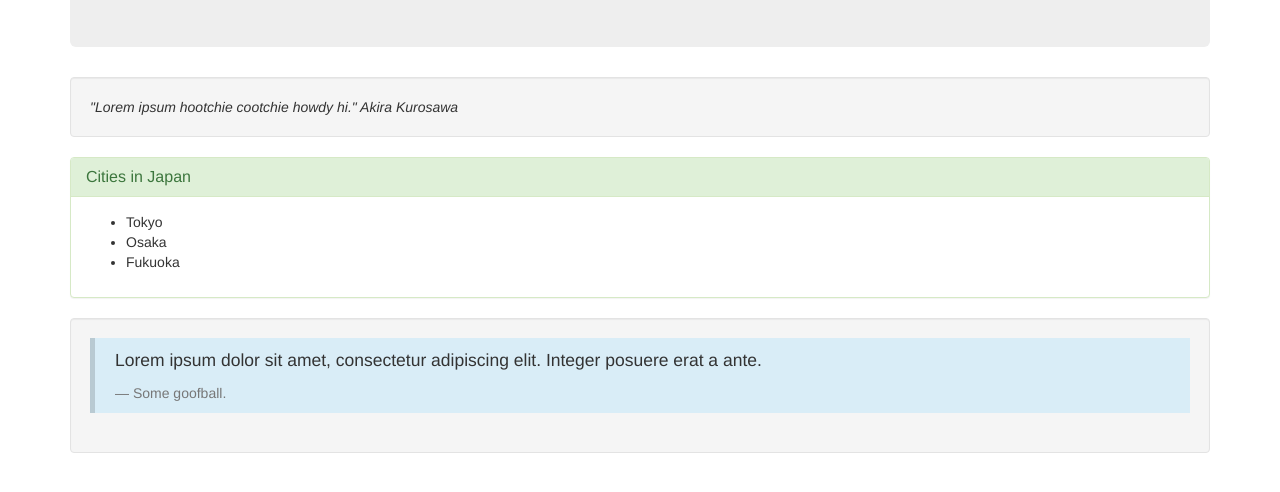
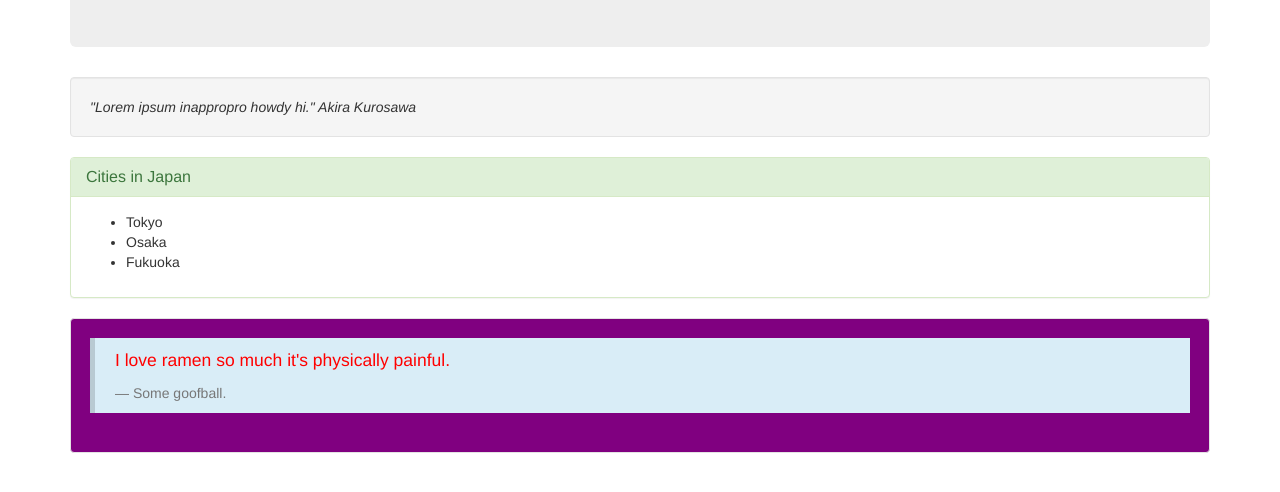
Before and after one commit to josephfriesen/vacation-site, a plain HTML site: page index.html in a window 1280 px wide. Shown: the part 168-660 px from the top of the page. Drawn offline with Linux system fonts and the light colour scheme.

Commit message:
Add secondary stylesheet.

```diff
--- /dev/null
+++ b/css/style.css
@@ -0,0 +1,8 @@
+.well_quotes {
+  background-color: red;
+}
+
+#thisone {
+  background-color: purple;
+  color: red;
+}
--- a/index.html
+++ b/index.html
@@ -2,6 +2,7 @@
 <html>
   <head>
     <link href="css/bootstrap.css" rel="stylesheet" type="text/css">
+    <link href="css/style.css" rel="stylesheet" type="text/css">
     <meta charset="utf-8">
     <title>My Dream Vacation</title>
   </head>
@@ -13,7 +14,7 @@
       </div>
 
     <div class="well">
-      <cite>"Lorem ipsum hootchie cootchie howdy hi." Akira Kurosawa</cite>
+      <cite>"Lorem ipsum inappropro howdy hi." Akira Kurosawa</cite>
     </div>
 
     <div class="panel panel-success">
@@ -29,9 +30,9 @@
       </div>
     </div>
 
-    <div class="well">
+    <div class="well" id="thisone">
       <blockquote class="bg-info">
-        <p>Lorem ipsum dolor sit amet, consectetur adipiscing elit. Integer posuere erat a ante.</p>
+        <p>I love ramen so much it's physically painful.</p>
         <footer>Some goofball.</footer>
       </blockquote>
     </div>
```
